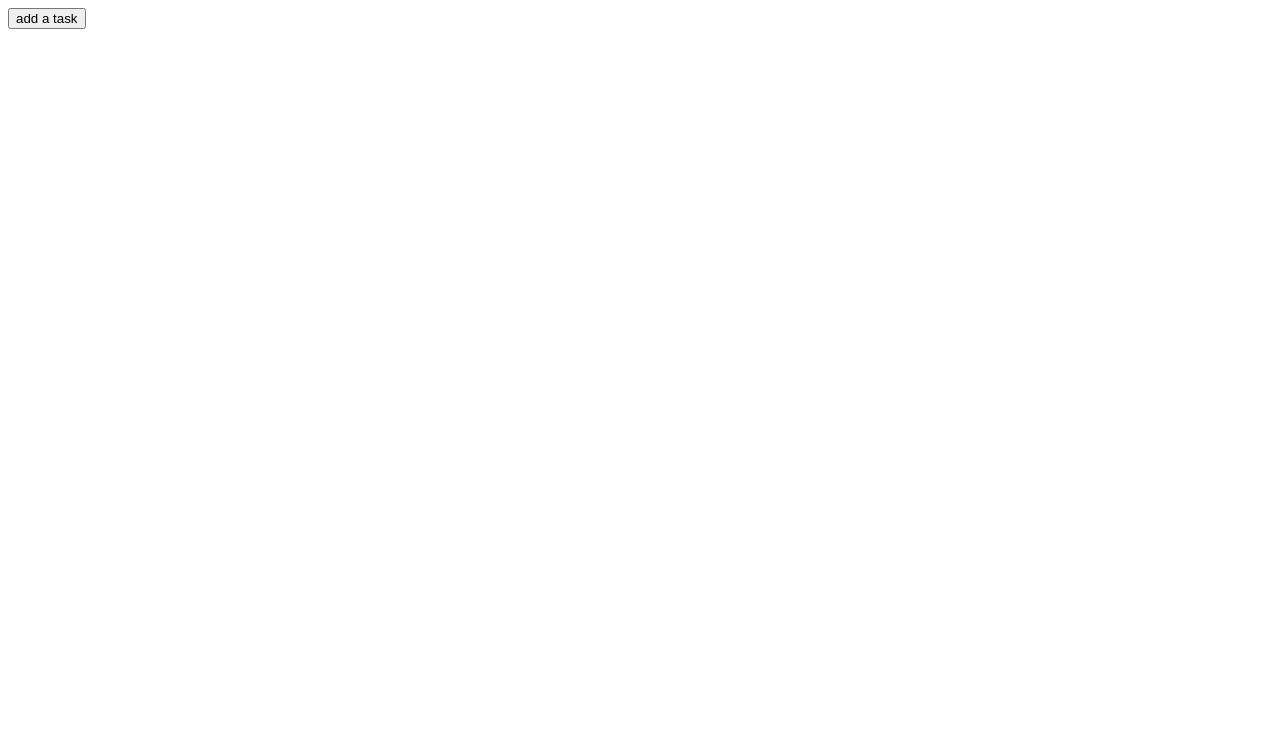
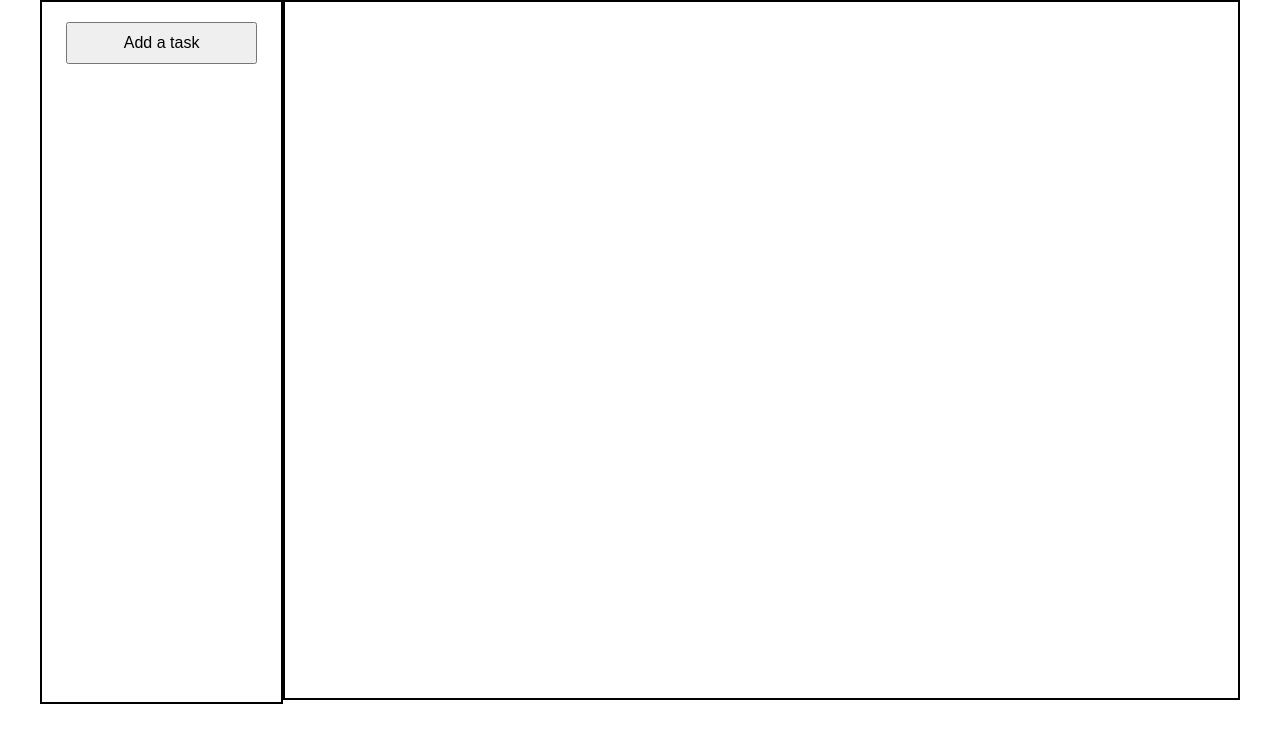
Before and after one commit to fierysleo/Todo-List, a website built with webpack: page src/template.html in a window 1280 px wide. Built offline with nearby package versions, Linux system fonts and the light colour scheme.

Commit message:
updated template.html and styles.css

```diff
--- a/src/styles.css
+++ b/src/styles.css
@@ -0,0 +1,40 @@
+body{
+    margin: 0;
+    display: flex;
+    align-items: center;
+    justify-content: center;
+}
+
+.mainContainer{
+    display: flex;
+    flex-direction: row;
+    height: 700px;
+    margin: 0;
+    width: 1200px;
+}
+
+.dashboardContainer{
+    width: 20%;
+    display: flex;
+    flex-direction: column;
+    align-items: center;
+    border: 2px solid black;
+    height: 100%;
+}
+
+.dashboardContainer button{
+    margin-top: 20px;
+    padding: 10px;
+    width: 80%;
+    box-sizing: border-box;
+    font-size: 16px;
+
+}
+
+.taskContainer{
+    width: 80%;
+    padding: 10px;
+    box-sizing: border-box;
+    border: 2px solid black;
+    height: 100%;
+}
--- a/src/template.html
+++ b/src/template.html
@@ -9,10 +9,11 @@
 <body>
     <div class="mainContainer">
         <div class="dashboardContainer">
-            <button id="addTask">add a task</button>
+            <button id="addTask">Add a task</button>
+
         </div>
         <div class="taskContainer">
-
+            <!-- Tasks will be dynamically added here -->
         </div>
     </div>
     <script src="script.js"></script>
```
